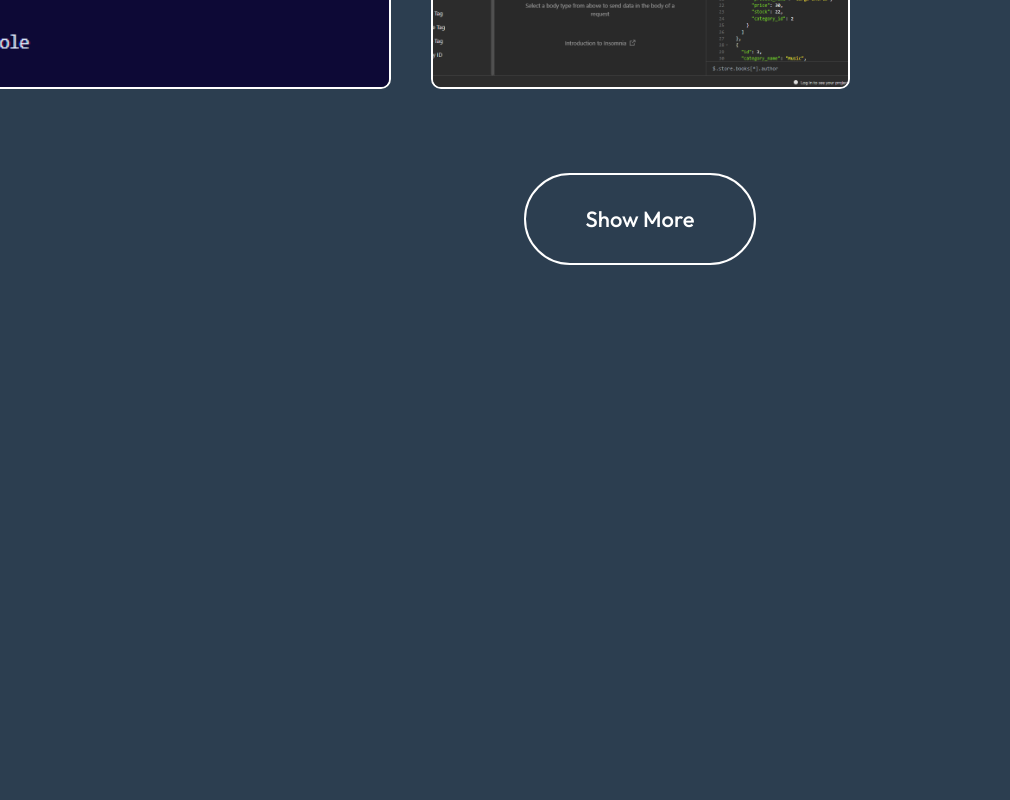
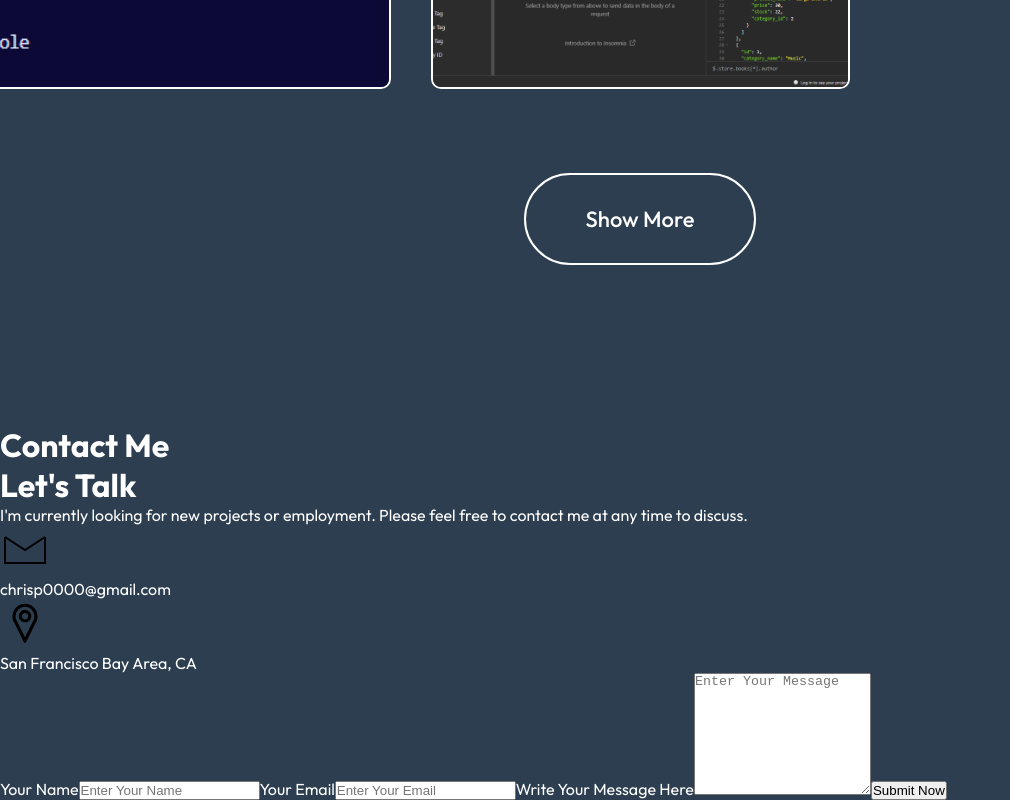
Before and after one commit to the-real-chrisp/react_portfolio, a React (Vite) app: page / in a window 1280 px wide. Shown: the part 4979-5779 px from the top of the page, without its empty margins (0-1010 px from the left). Before the commit the page ends 5324 px from the top, so only its background shows below. Built offline with nearby package versions, Linux system fonts and the light colour scheme.

Commit message:
Mounted Contact to App.jsx, added icons for Contact, and built HTML for Contact

```diff
--- a/src/App.jsx
+++ b/src/App.jsx
@@ -4,6 +4,7 @@ import Hero from './Components/Hero/Hero'
 import About from './Components/About/About'
 import Services from './Components/Services/Services'
 import MyWork from './Components/MyWork/MyWork'
+import Contact from './Components/Contact/Contact'
 
 const App = () => {
   return (
@@ -13,6 +14,7 @@ const App = () => {
       <About/>
       <Services/>
       <MyWork/>
+      <Contact/>
     </div>
   )
 }
--- /dev/null
+++ b/src/Components/Contact/Contact.jsx
@@ -0,0 +1,39 @@
+import React from 'react'
+import './Contact.css'
+import mail_icon from '../../assets/mail_icon.svg'
+import location_icon from '../../assets/location_icon.svg'
+
+const Contact = () => {
+    return (
+        <div className='contact'>
+            <div className="contact-title">
+                <h1>Contact Me</h1>
+            </div>
+            <div className="contact-section">
+                <div className="contact-left">
+                    <h1>Let's Talk</h1>
+                    <p>I'm currently looking for new projects or employment. Please feel free to contact me at any time to discuss.</p>
+                    <div className="contact-details">
+                        <div className="contact-detail">
+                            <img src={mail_icon} alt="" /> <p>chrisp0000@gmail.com</p>
+                        </div>
+                        <div className="contact-detail">
+                            <img src={location_icon} alt="" /> <p>San Francisco Bay Area, CA</p>
+                        </div>
+                    </div>
+                </div>
+                <form className="contact-right">
+                    <label htmlFor="">Your Name</label>
+                    <input type="text" placeholder='Enter Your Name' name='name'/>
+                    <label htmlFor="">Your Email</label>
+                    <input type="email" placeholder='Enter Your Email' name='email'/>
+                    <label htmlFor="">Write Your Message Here</label>
+                    <textarea name="message" rows="8" placeholder='Enter Your Message'></textarea>
+                    <button type='submit' className='contact-submit'>Submit Now</button>
+                </form>
+            </div>
+        </div>
+    )
+}
+
+export default Contact
```
Also changed, not shown: src/Components/Contact/Contact.css (added), src/assets/location_icon.svg (added), src/assets/mail_icon.svg (added).
